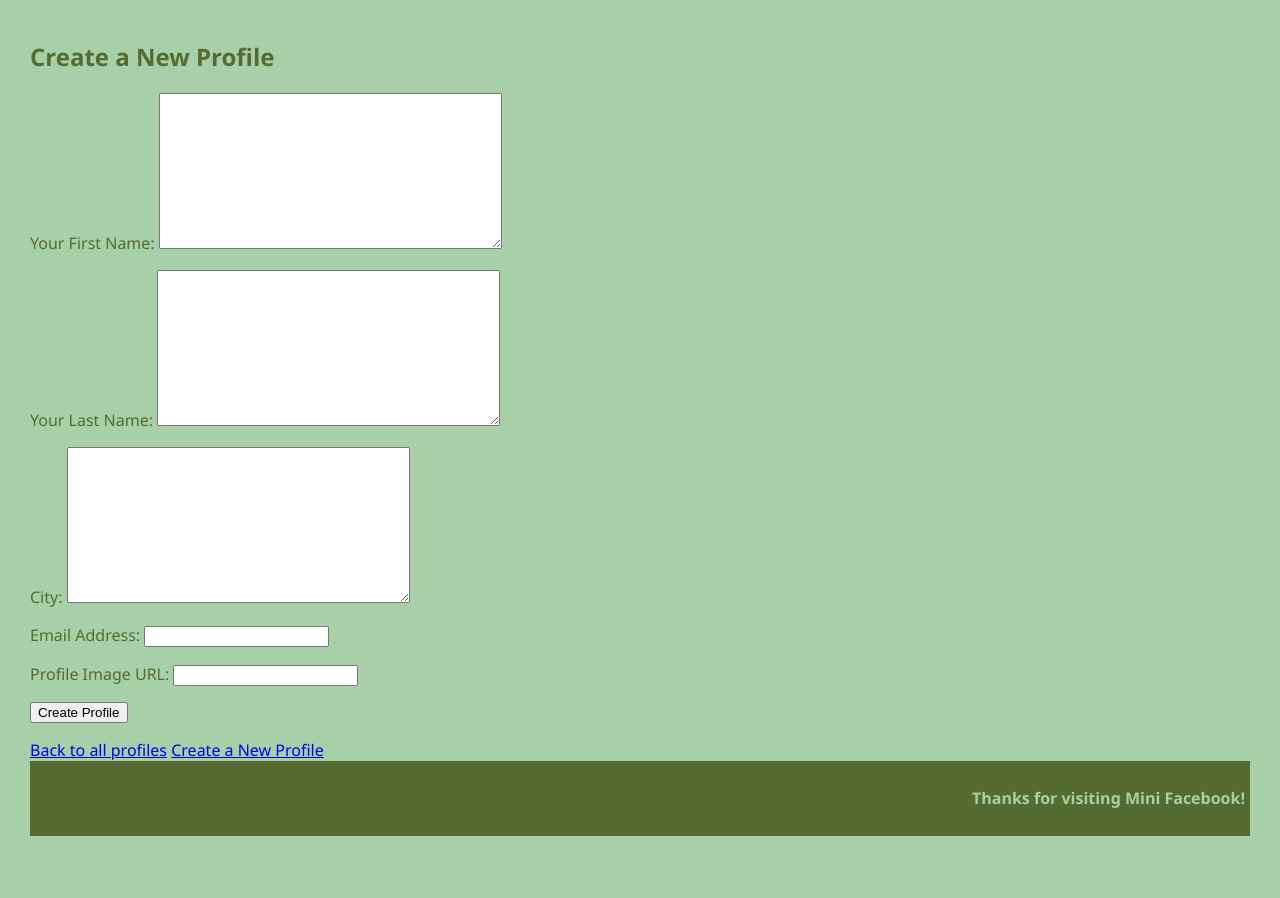
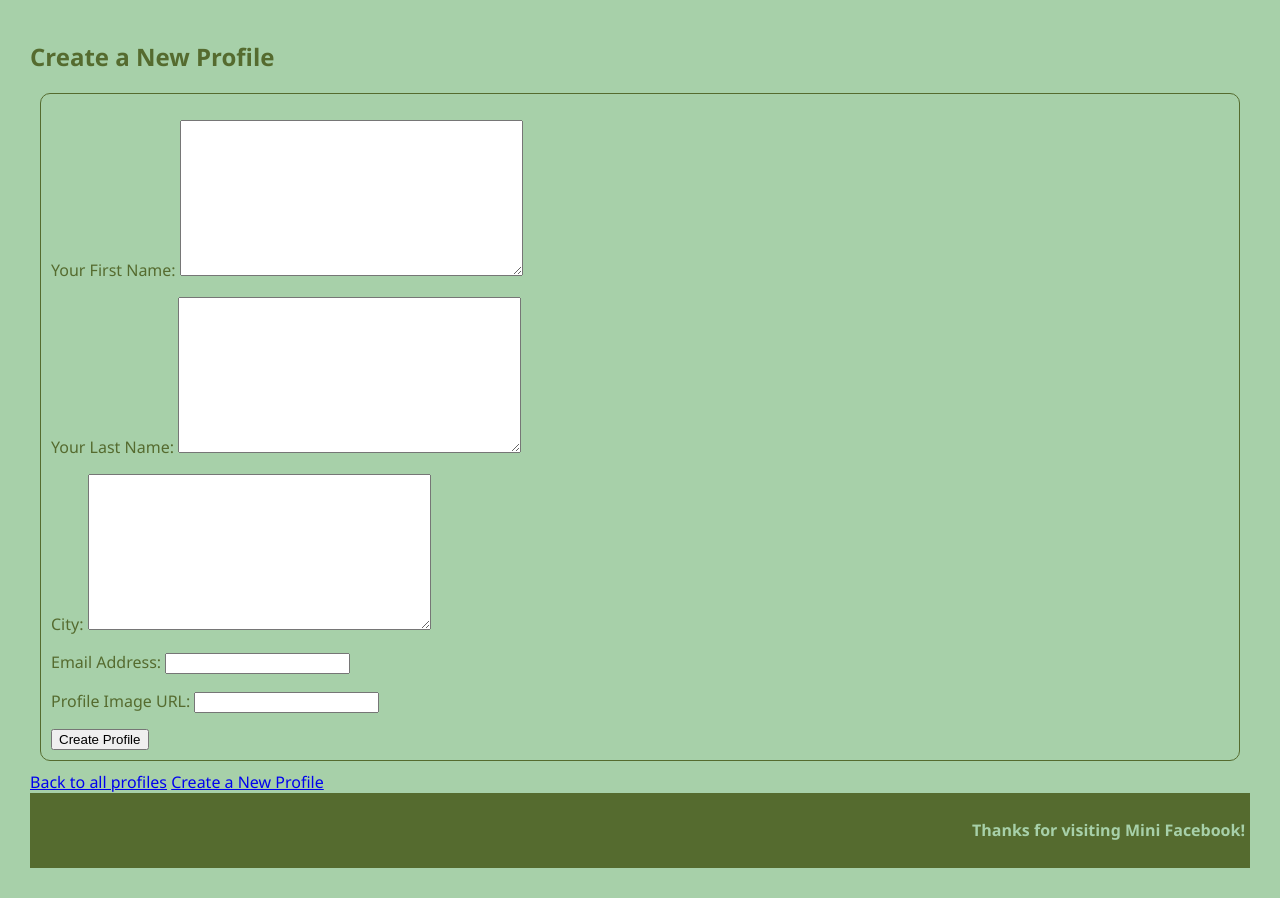
Before and after one commit to 444caro/cs412, a Django app: page /mini_fb/create_profile/ in a window 1280 px wide. Shown: the part 158-1056 px from the top of the page. Before the commit the page ends 994 px from the top, so only its background shows below. Run offline with Django 5.2, Linux system fonts and the light colour scheme.

Commit message:
got task 3 working

```diff
--- a/static/styles-mini_fb.css
+++ b/static/styles-mini_fb.css
@@ -5,6 +5,13 @@ body {
     background: rgb(167, 208, 169);
     color: darkolivegreen;
     font-family:'Segoe UI', Tahoma, Geneva, Verdana, sans-serif;
+}
+form{
+    margin: 10px;
+    padding: 10px;
+    background: rgb(167, 208, 169);
+    border: 1px solid darkolivegreen;
+    border-radius: 10px;
 }
 
 ul, li {
```
Also changed, not shown: db.sqlite3.
